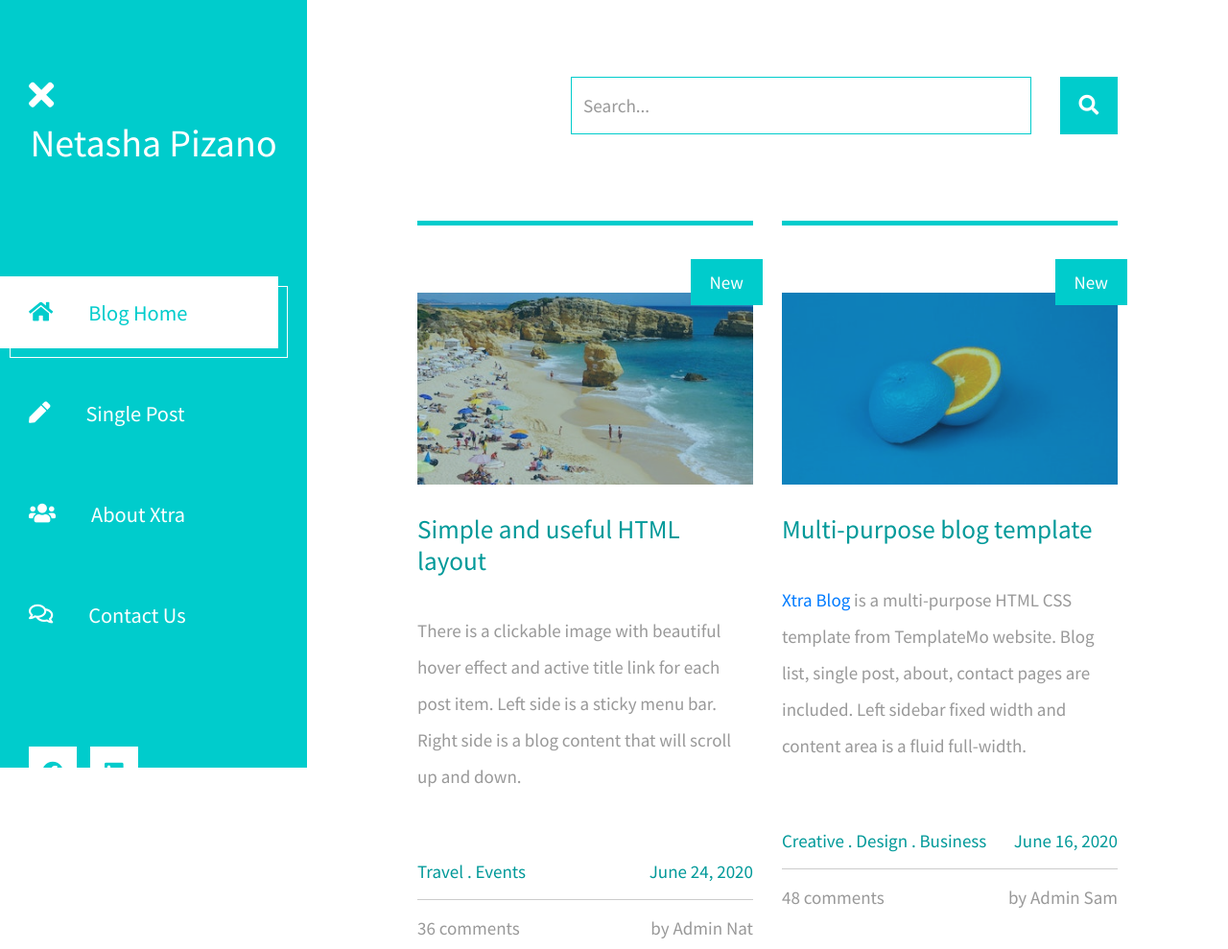
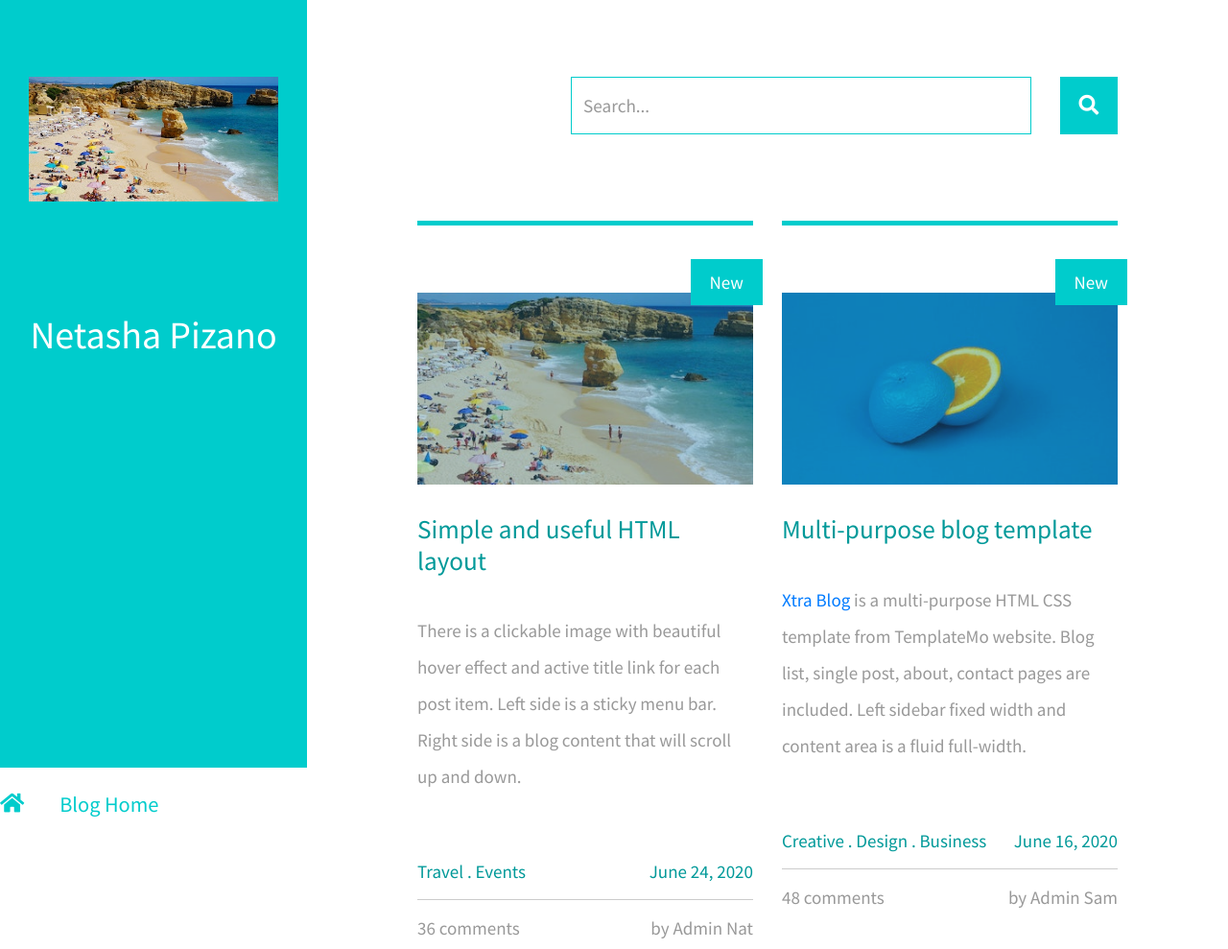
Before and after one commit to nkpizano/nkpizano.github.io, a plain HTML site: page index.html in a window 1280 px wide. Shown: the top 989 px of the page at 96% size. Drawn offline with Linux system fonts and the light colour scheme.

Commit message:
Update index.html
Updated photo

```diff
--- a/index.html
+++ b/index.html
@@ -23,7 +23,7 @@ https://templatemo.com/tm-553-xtra-blog
                 <i class="fas fa-bars"></i>
             </button>
             <div class="tm-site-header">
-                <div class="image-01.jpg"><i class="fas fa-times fa-2x"></i></div>
+               <img src="img/img-01.jpg" alt="Image" class="img-fluid"></div>
                 <h1 class="text-center">Netasha Pizano</h1>
             </div>
             <nav class="tm-nav" id="tm-nav">
```
